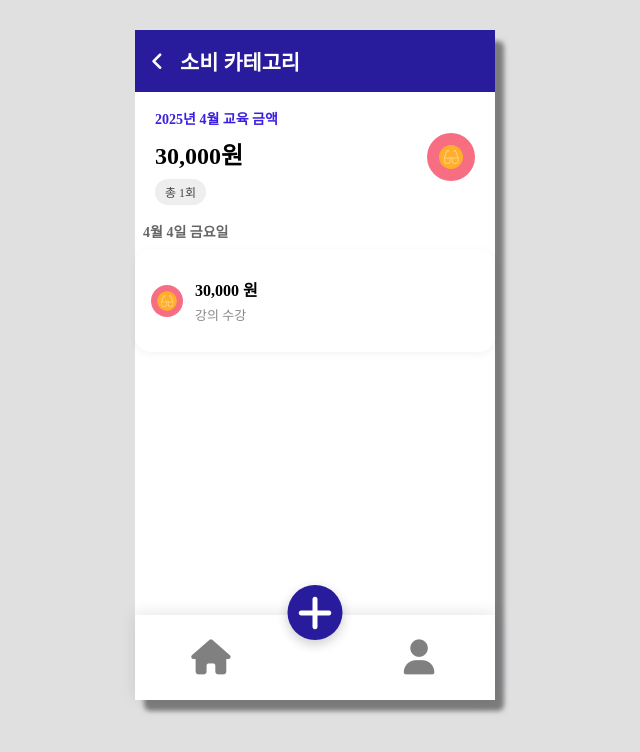
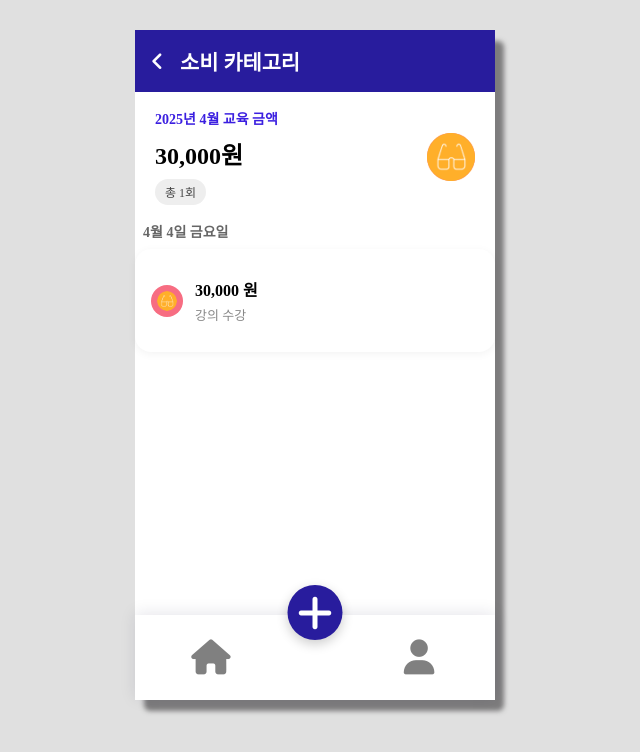
Before and after one commit to IT-Money/IT-Money, a Vue app: page /expense-categories in a window 1280 px wide. Shown: the top 752 px of the page, without its empty margins (325-965 px from the left). Built offline with nearby package versions, Linux system fonts and the light colour scheme; data requests are answered from the project's data file; a web font is replaced by a local one.

Commit message:
Refactor: 순수익 로직 수정

```diff
--- a/src/components/CategorySummary.vue
+++ b/src/components/CategorySummary.vue
@@ -113,7 +113,7 @@ export default {
 }
 
 .icon-image {
-  width: 24px;
-  height: 24px;
+  width: 48px;
+  height: 48px;
 }
 </style>
--- a/src/components/NetIncomeSummary.vue
+++ b/src/components/NetIncomeSummary.vue
@@ -70,7 +70,7 @@ export default {
 }
 
 .icon-image {
-  width: 24px;
-  height: 24px;
+  width: 48px;
+  height: 48px;
 }
 </style>
```
